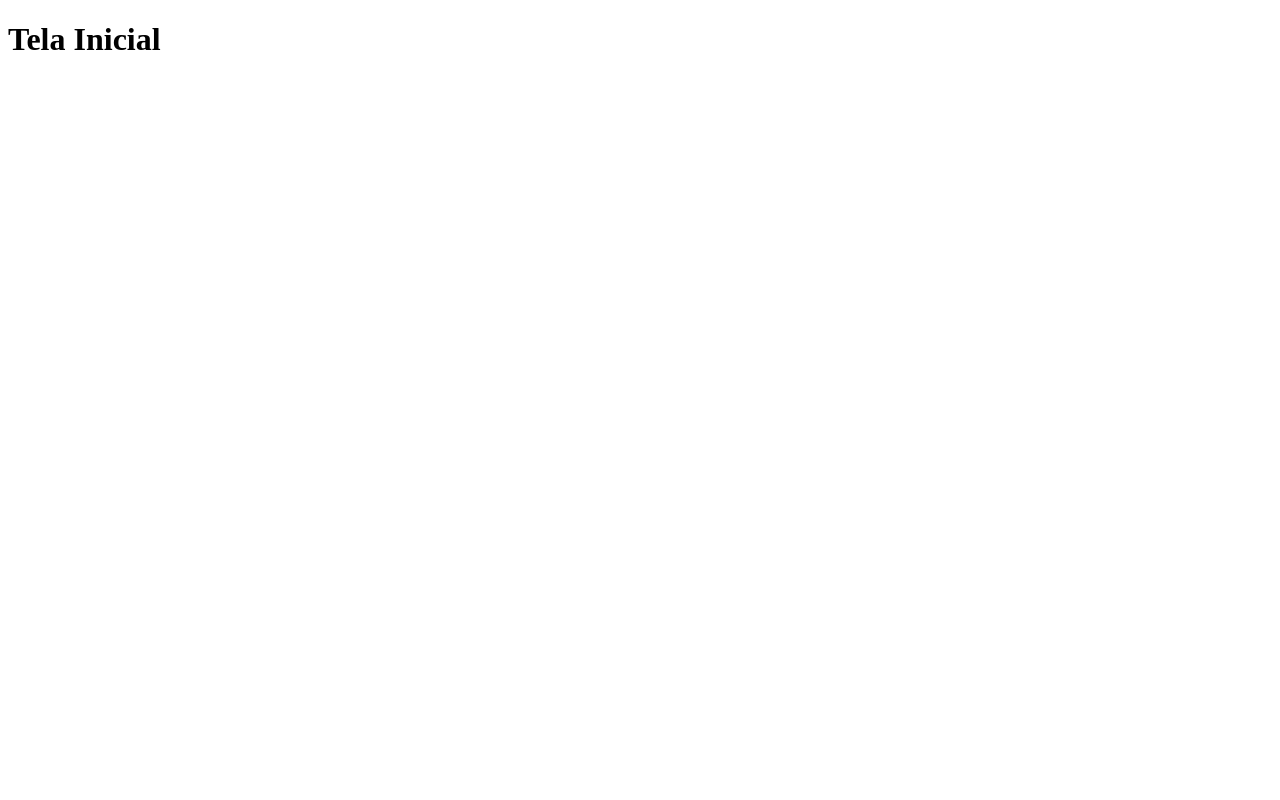
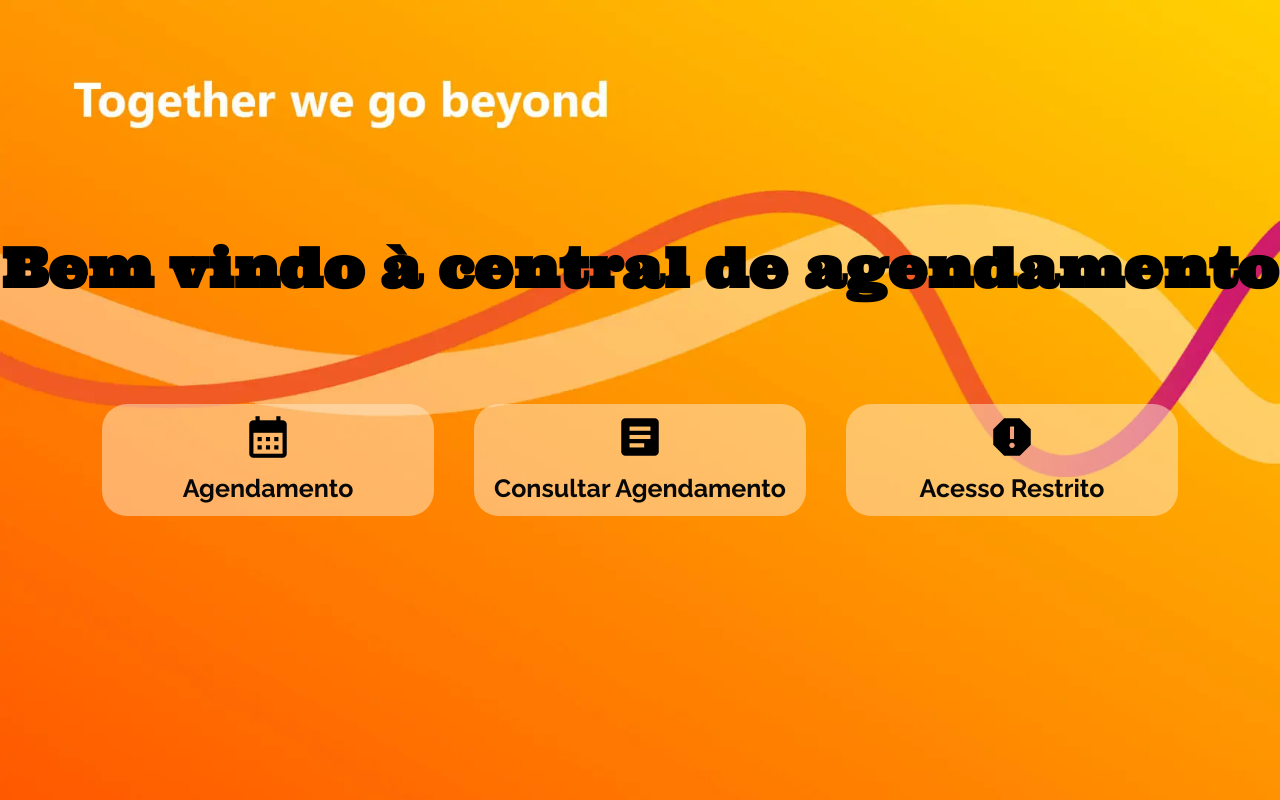
Before and after one commit to projeto-agendamentoHospital/TelaCadastro, an Angular app in the folder telaCadastro/: page / in a window 1280 px wide. Built offline with nearby package versions, Linux system fonts and the light colour scheme.

Commit message:
tela inicial pronta

```diff
--- a/telaCadastro/angular.json
+++ b/telaCadastro/angular.json
@@ -25,6 +25,7 @@
               "src/assets"
             ],
             "styles": [
+              "node_modules/bootstrap/dist/css/bootstrap.min.css",
               "src/styles.css"
             ],
             "scripts": []
--- a/telaCadastro/package.json
+++ b/telaCadastro/package.json
@@ -18,6 +18,7 @@
     "@angular/platform-browser": "^15.0.0",
     "@angular/platform-browser-dynamic": "^15.0.0",
     "@angular/router": "^15.0.0",
+    "bootstrap": "^5.2.3",
     "rxjs": "~7.5.0",
     "tslib": "^2.3.0",
     "zone.js": "~0.12.0"
--- a/telaCadastro/src/app/first-screen/first-screen.component.css
+++ b/telaCadastro/src/app/first-screen/first-screen.component.css
@@ -0,0 +1,54 @@
+@import url('https://fonts.googleapis.com/css2?family=Raleway:wght@300&display=swap');
+@import url('https://fonts.googleapis.com/css2?family=Raleway:wght@300;700&display=swap');
+@import url('https://fonts.googleapis.com/css2?family=Raleway:wght@300;700&family=Ultra&display=swap');
+
+.first{
+  background-color: rgb(38, 28, 16);
+  background-image: url(./assets/img/bg.webp);
+  font-family:'Raleway', sans-serif;
+  height: 100vh;
+  width: auto;
+  background-size: cover;
+}
+h1{
+  padding-top: 235px;
+  padding-bottom: 95px;
+  text-align: center;
+  font-size: 55px;
+  font-weight: 800;
+  color: rgb(0, 0, 0);
+  font-family: 'Ultra', serif;
+}
+button{
+  border-radius: 25px;
+  border: none;
+  background-color: rgba(255, 235, 205, 0.5);
+}
+button:hover{
+  background-color: rgb(239, 183, 98);
+  box-shadow: 0px 0px 0px 2px rgb(63, 62, 62);
+}
+
+.material-icons{
+  font-size: 50px;
+  color: black;
+}
+
+
+.botoes{
+  display: flex;
+  justify-content:space-around;
+  height: 7em;
+}
+
+.link{
+  font-family:'Raleway', sans-serif;
+  text-align: center;
+  font-size: 25px;
+  font-weight: bold;
+  justify-content: center;
+  width: 12em;
+  display: flex;
+  text-decoration: none;
+  color: rgb(8, 8, 8);
+}
--- a/telaCadastro/src/app/first-screen/first-screen.component.html
+++ b/telaCadastro/src/app/first-screen/first-screen.component.html
@@ -1,2 +1,24 @@
+<div class="first">
 
-<h1>Tela Inicial</h1>
+  <h1>Bem vindo à central de agendamento</h1>
+<div class="container botoes">
+    <button type="button" class="btn btn-primary btn-lg">
+      <span class="material-icons">
+        calendar_month
+      </span>
+      <a routerLink="/inicio/agendar" class="link"> Agendamento</a>
+    </button>
+    <button type="button" class="btn btn-primary btn-lg">
+      <span class="material-icons">
+        article
+      </span>
+      <a routerLink="/inicio/consultarAgendamento" class="link">Consultar Agendamento</a>
+    </button>
+    <button type="button" class="btn btn-primary btn-lg">
+      <span class="material-icons">
+        report
+      </span>
+      <a routerLink="/inicio/acessoRestrito" class="link">Acesso Restrito</a>
+    </button>
+  </div>
+</div>
```
Also changed, not shown: telaCadastro/src/app/app.component.html (line endings or trailing spaces), telaCadastro/src/app/first-screen/assets/img/bg.webp (added), telaCadastro/src/styles.css (line endings or trailing spaces), 1 other file (tests, documents, lock files or other folders).
